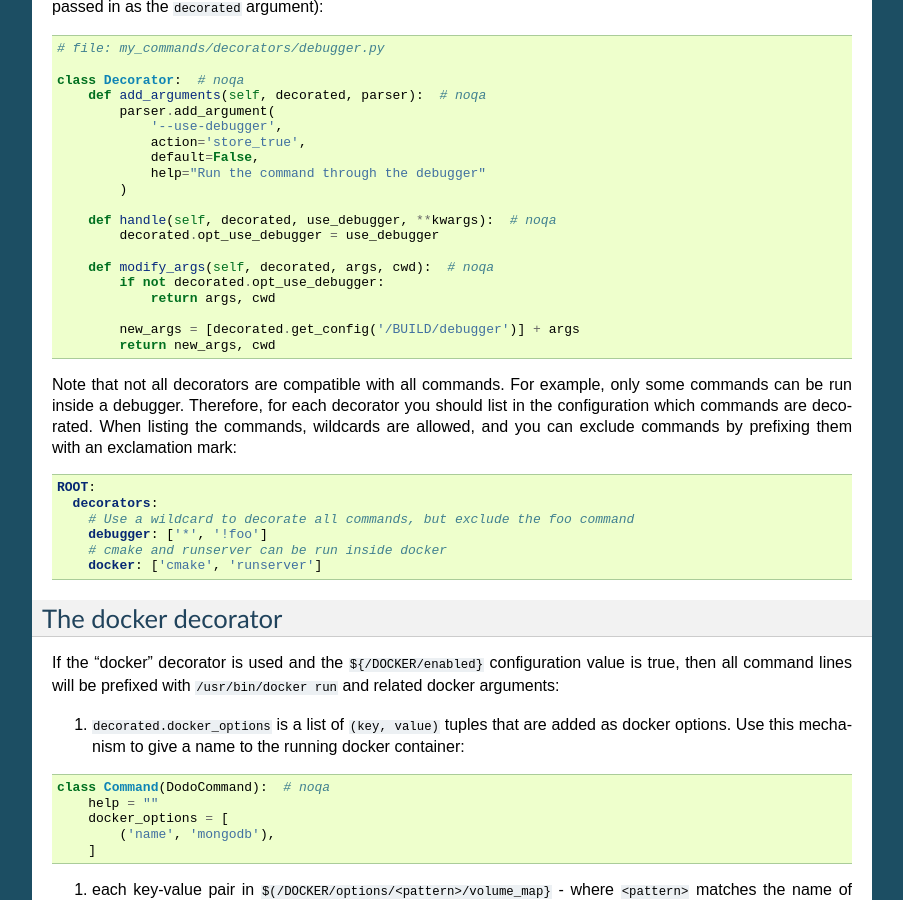
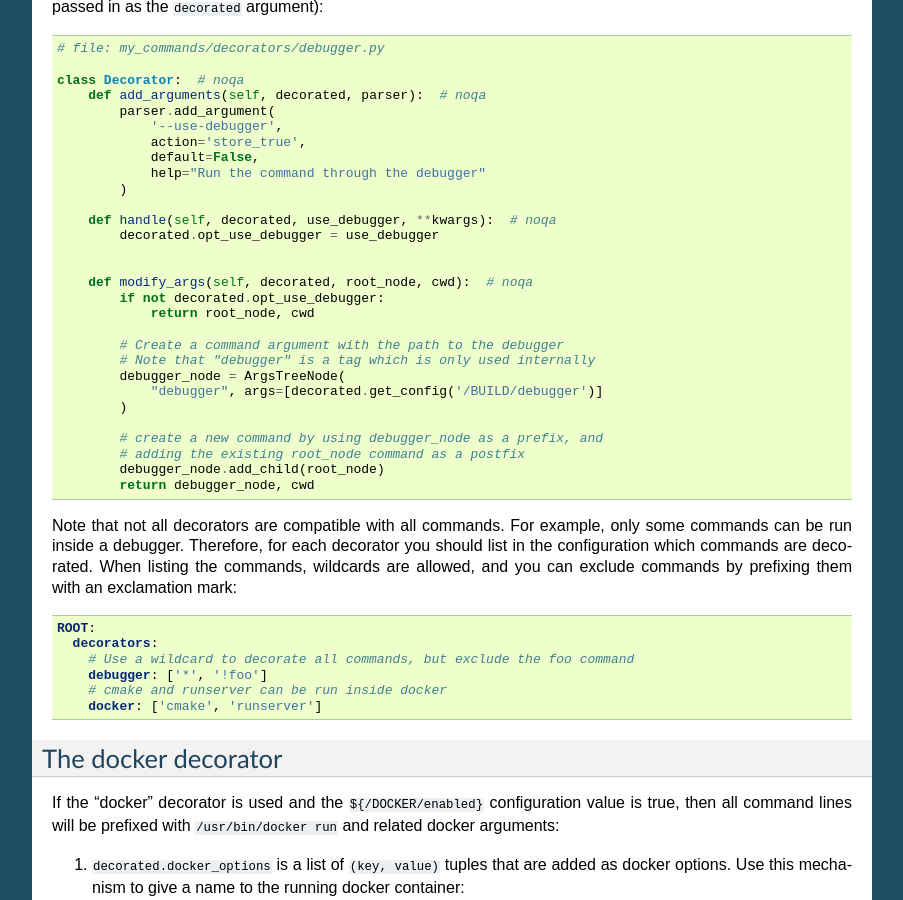
Before and after one commit to mnieber/dodo-commands, a Sphinx documentation site: the page built from doc/dodo-command.rst, in a window 1280 px wide and 900 px high, scrolled down 799 px. Shown: the whole window, without its empty margins (198-1101 px from the left). Built offline with Sphinx 7.4.7, drawn with Linux system fonts in a browser that asks for light colours.

```diff
--- a/doc/dodo-command.rst
+++ b/doc/dodo-command.rst
@@ -51,12 +51,22 @@
         def handle(self, decorated, use_debugger, **kwargs):  # noqa
             decorated.opt_use_debugger = use_debugger
 
-        def modify_args(self, decorated, args, cwd):  # noqa
+
+        def modify_args(self, decorated, root_node, cwd):  # noqa
             if not decorated.opt_use_debugger:
-                return args, cwd
+                return root_node, cwd
 
-            new_args = [decorated.get_config('/BUILD/debugger')] + args
-            return new_args, cwd
+            # Create a command argument with the path to the debugger
+            # Note that "debugger" is a tag which is only used internally
+            debugger_node = ArgsTreeNode(
+                "debugger", args=[decorated.get_config('/BUILD/debugger')]
+            )
+
+            # create a new command by using debugger_node as a prefix, and
+            # adding the existing root_node command as a postfix
+            debugger_node.add_child(root_node)
+            return debugger_node, cwd
+
 
 Note that not all decorators are compatible with all commands. For example, only some commands can be run inside a debugger. Therefore, for each decorator you should list in the configuration which commands are decorated. When listing the commands, wildcards are allowed, and you can exclude commands by prefixing them with an exclamation mark:
 
```
Also changed, not shown: 1 other file.
